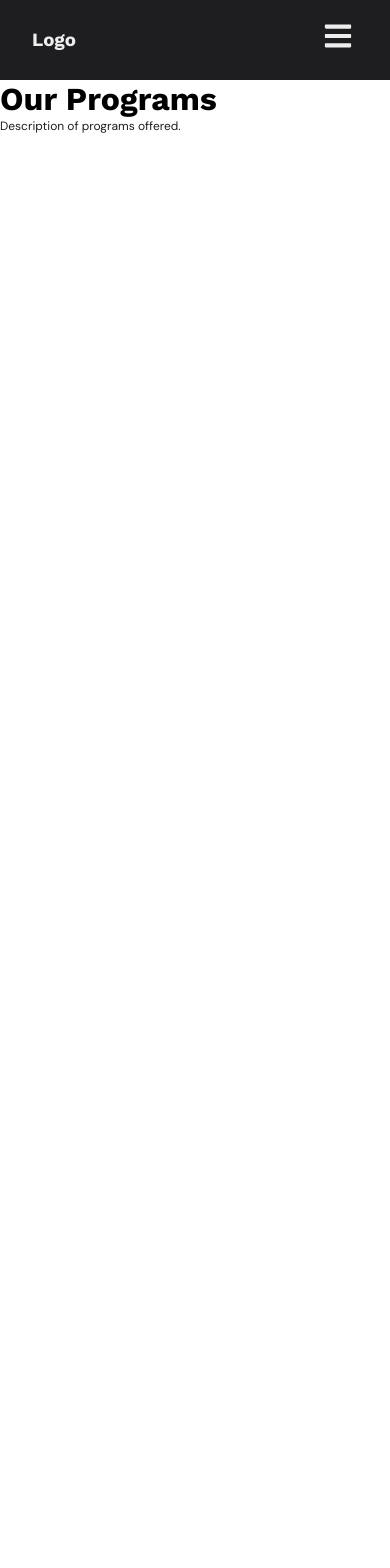
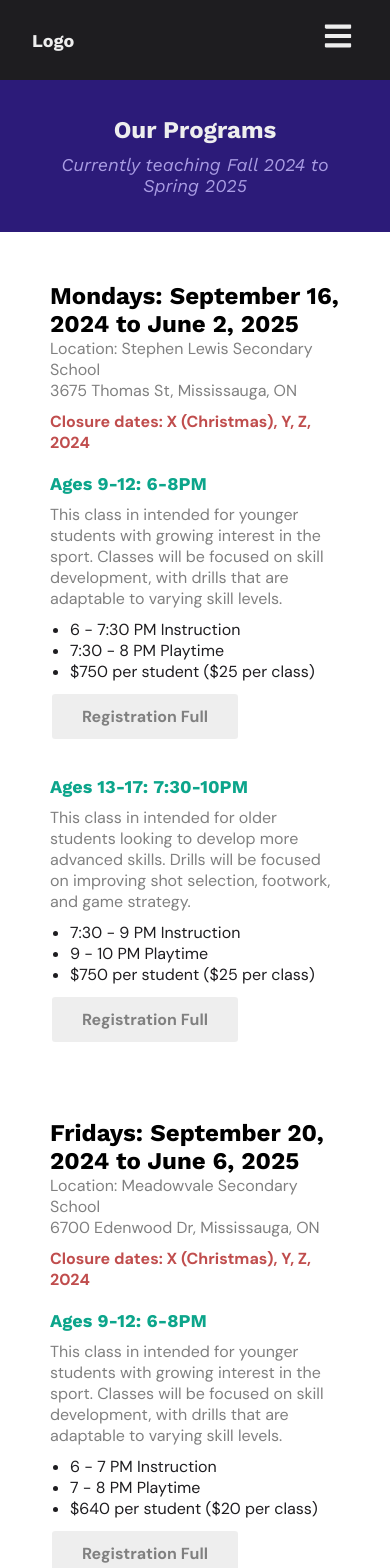
Before and after one commit to shuttlecodes/mai-junior-website, a React (Create React App) app: page /programs in a window 390 px wide. Shown: the top 1568 px of the page. Before the commit the page ends 844 px from the top, so only its background shows below. Built offline with nearby package versions, Linux system fonts and the light colour scheme.

Commit message:
programs page info, responsiveness, react navigation

```diff
--- a/src/components/HomePage.module.css
+++ b/src/components/HomePage.module.css
@@ -5,6 +5,7 @@
     display: grid;
     grid-template-columns: 1fr 1fr;
     align-items: center;
+    gap: 20px;
 }
 
 .headerContainer img{
@@ -27,30 +28,23 @@
 
 .aboutSection {
     display: grid;
-    grid-template-columns: 1fr 1fr 2fr;
+    grid-template-columns: 1fr 2fr;
     align-items: center;
     justify-content: space-between;
     padding: 50px;
     background-color: var(--text-light);
+    gap: 20px;
 }
 
-.imageContainer {
-    display: flex;
-    flex-direction: column;
-    flex-wrap: wrap;
-    gap: 10px;
-    flex-basis: 60%;
-}
-
-.imageContainer img {
-    width: 100%;
-    max-width: calc(100% - 10px);
+.aboutSection img {
+    width: calc(100% - 20px);
     height: auto;
+    max-height: 400px;
+    object-fit: cover;
 }
 
 .aboutText {
     flex-basis: 35%;
-    padding-left: 20px;
 }
 
 .aboutText h2 {
@@ -94,6 +88,7 @@
     padding: 0 50px;
     display: grid;
     grid-template-columns: 1fr 1fr;
+    gap: 20px;
 }
 
 .missionItem {
@@ -143,11 +138,13 @@
 }
 
 .programCard {
+    text-align: center;
     flex: 0 0 250px; /* Fixed width for each card */
     margin-right: 20px;
     margin-bottom: 20px;
     padding: 20px;
     background-color: #fff;
+    text-decoration: none;
     border-radius: 8px;
     box-shadow: 0 4px 6px rgba(0, 0, 0, 0.1);
     scroll-snap-align: start; /* Aligns each card to start on scroll */
@@ -206,3 +203,60 @@
     background-color: white;
     color: var(--secondary);
 }
+
+@media only screen and (max-width: 1024px){
+    .headerContainer {
+        grid-template-columns: 1fr;
+    }
+
+    .titleText {
+        font-size: 24px;
+    }
+
+    .subTitleText {
+        font-size: 18px;
+    }
+
+    .aboutSection {
+        grid-template-columns: 1fr;
+        padding: 30px;
+    }
+
+    .aboutSection img {
+        display: none;
+    }
+
+    .aboutText h2{
+        font-size: 24px;
+    }
+
+    .aboutText p{
+        font-size: 14px;
+    }
+
+    .missionSection h2{
+        font-size: 24px;
+    }
+
+    .missionItems {
+        grid-template-columns: 1fr;
+        padding: 0;
+    }
+
+    .missionItem p {
+        font-size: 14px;
+    }
+
+    .number {
+        font-size: 56px;
+    }
+
+    .programSection h2 {
+        font-size: 24px;
+    }
+
+    .contactSection h2 {
+        font-size: 24px;
+    }
+
+}
--- a/src/components/Navbar.js
+++ b/src/components/Navbar.js
@@ -2,6 +2,7 @@ import React from 'react';
 import {useRef} from "react";
 import {FaBars, FaTimes} from "react-icons/fa";
 import { useLocation } from 'react-router-dom';
+import { Link } from 'react-router-dom';
 import "../index.css"
 
 function Navbar() {
@@ -19,10 +20,10 @@ function Navbar() {
         <header>
             <h3>Logo</h3>
             <nav ref={navRef}>
-                <a href="/" className={isActive('/') ? 'active' : ''}>Home</a>
-                <a href="/programs" className={isActive('/programs') ? 'active' : ''}>Programs</a>
-                <a href="/about" className={isActive('/about') ? 'active' : ''}>About</a>
-                <a href="/contact" className={isActive('/contact') ? 'active' : ''}>Contact Us</a>
+                <Link to="/" className={isActive('/') ? 'active' : ''}>Home</Link>
+                <Link to="/programs" className={isActive('/programs') ? 'active' : ''}>Programs</Link>
+                <Link to="/about" className={isActive('/about') ? 'active' : ''}>About</Link>
+                <Link to="/contact" className={isActive('/contact') ? 'active' : ''}>Contact Us</Link>
                 <button className="nav-btn nav-close-btn" onClick={showNavbar}>
                     <FaTimes />
                 </button>
--- a/src/components/ProgramsPage.js
+++ b/src/components/ProgramsPage.js
@@ -1,31 +1,78 @@
 import React from 'react';
+import styles from './ProgramsPage.module.css';
 
 function ProgramsPage() {
   return (
     <div>
-      <h1>Our Programs</h1>
-      <p>Description of programs offered.</p>
+      <div className={styles.headerContainer}>
+          <h1 className={styles.titleText}>Our Programs</h1>
+          <h1 className={styles.subTitleText}>Currently teaching Fall 2024 to Spring 2025</h1>
+      </div>
+      <div className={styles.programDetails}>
+        <div>
+          <h2>Mondays: September 16, 2024 to June 2, 2025</h2>
+          <p>Location: Stephen Lewis Secondary School <br/>3675 Thomas St, Mississauga, ON</p>
+          <p className={styles.cancellations}>Closure dates: X (Christmas), Y, Z, 2024</p>
+
+          <div className={styles.programOptions}>
+            <div>
+              <h3>Ages 9-12: 6-8PM</h3>
+              <p>This class in intended for younger students with growing interest in the sport. Classes will be focused on skill development, with drills that are adaptable to varying skill levels.</p>
+              <ul>
+                <li>6 - 7:30 PM Instruction</li>
+                <li>7:30 - 8 PM Playtime</li>
+                <li>$750 per student ($25 per class)</li>
+              </ul>
+              <button className={styles.registerButton}>Registration Full</button>
+            </div>
+
+            <div>
+              <h3>Ages 13-17: 7:30-10PM</h3>
+              <p>This class in intended for older students looking to develop more advanced skills. Drills will be focused on improving shot selection, footwork, and game strategy.</p>
+              <ul>
+                <li>7:30 - 9 PM Instruction</li>
+                <li>9 - 10 PM Playtime</li>
+                <li>$750 per student ($25 per class)</li>
+              </ul>
+              <button className={styles.registerButton}>Registration Full</button>
+            </div>
+          </div>
+        </div>
+      </div>
+
+
+      <div className={styles.programDetails}>
+        <div>
+          <h2>Fridays: September 20, 2024 to June 6, 2025</h2>
+          <p>Location: Meadowvale Secondary School <br/>6700 Edenwood Dr, Mississauga, ON</p>
+          <p className={styles.cancellations}>Closure dates: X (Christmas), Y, Z, 2024</p>
+
+          <div className={styles.programOptions}>
+            <div>
+              <h3>Ages 9-12: 6-8PM</h3>
+              <p>This class in intended for younger students with growing interest in the sport. Classes will be focused on skill development, with drills that are adaptable to varying skill levels.</p>
+              <ul>
+                <li>6 - 7 PM Instruction</li>
+                <li>7 - 8 PM Playtime</li>
+                <li>$640 per student ($20 per class)</li>
+              </ul>
+              <button className={styles.registerButton}>Registration Full</button>
+            </div>
+
+            <div>
+              <h3>Ages 13-17: 6-8PM</h3>
+              <p>This class in intended for older students looking to develop more advanced skills. Drills will be focused on improving shot selection, footwork, and game strategy.</p>
+              <ul>
+                <li>6 - 7 PM Playtime</li>
+                <li>7 - 8 PM Instruction</li>
+                <li>$640 per student ($20 per class)</li>
+              </ul>
+              <button className={styles.registerButton}>Registration Full</button>
+            </div>
+          </div>
+        </div>
+      </div>
       {/* Add interactive calendar here */}
-      {/*
-        MONDAYS Sep 16 to June 2, Stephen Lewis
-          Mondays age 9-12
-            6-7:30PM Instruction
-            7:30-8PM Free playtime
-
-          Mondays age 13-17
-            7:30-9PM Instruction
-            9-10PM Free playtime
-
-        FRIDAYS Sep 20 to June 6, Meadowvale
-          Fridays age 9-12
-            6-7PM Instruction
-            7-8PM Free playtime
-
-          Fridays age 13-17
-            6-7 Free playtime
-            7-8PM Instruction
-
-      */}
     </div>
   );
 }
--- /dev/null
+++ b/src/components/ProgramsPage.module.css
@@ -0,0 +1,88 @@
+.headerContainer {
+    background-color: var(--primary);
+    padding: 36px;
+    text-align: center;
+    align-items: center;
+}
+
+.headerContainer img{
+    max-width: 100%;
+}
+
+.subTitleText {
+    font-size: 20px;
+    color: var(--primary-light);
+    font-style: italic;
+    margin-top: 10px;
+    font-weight: 400;
+}
+
+.titleText {
+    font-size: 36px;
+    color: var(--text-light);
+    font-weight: 700;
+}
+
+.programDetails {
+    padding: 50px 50px 25px 50px;
+}
+
+.programDetails h2 {
+    font-size: 24px;
+}
+
+.programDetails h3 {
+    color: var(--secondary);
+    margin: 10px 0;
+}
+
+.programDetails p{
+    margin-bottom: 10px;
+    font-size: 16px;
+}
+
+.programDetails .cancellations {
+    color: var(--alert);
+    font-weight: 700;
+}
+
+.programDetails ul{
+    margin-bottom: 10px;
+}
+
+.programDetails li {
+    font-size: 16px;
+    color: var(--base);
+    margin-left: 20px;
+}
+
+.programDetails .registerButton {
+    display: inline-block;
+    padding: 12px 30px;
+    border: 2px solid white;
+    border-radius: 5px;
+    font-size: 16px;
+    font-weight: 700;
+    color: var(--text);
+    background-color: var(--text-light);
+}
+
+.programOptions {
+    display: grid;
+    grid-template-columns: 1fr 1fr;
+    gap: 25px;
+}
+
+
+@media only screen and (max-width: 1024px){
+    .titleText {
+        font-size: 24px;
+    }
+
+    .subTitleText {
+        font-size: 18px;
+    }
+    .programOptions {
+        grid-template-columns: 1fr;
+    }
+}
--- a/src/index.css
+++ b/src/index.css
@@ -6,6 +6,7 @@
   --secondary: rgb(12, 165, 139);
   --text: #808080;
   --text-light: #eee;
+  --alert: #c04d4d;
 }
 
 *{
@@ -29,9 +30,19 @@ h1, h2, h3 {
   font-family: 'Work Sans', sans-serif;
 }
 
+h2 {
+  font-size: 30px;
+  font-weight: 700;
+}
+
+h3 {
+  font-size: 18px;
+  font-weight: 700;
+}
+
 p {
-  font-size: 12px;
-  color: var(--base);
+  font-size: 14px;
+  color: var(--text);
 }
 
 nav a{
@@ -66,6 +77,14 @@ header .nav-btn {
 }
 
 @media only screen and (max-width: 1024px){
+  h2 {
+    font-size: 24px;
+  }
+
+  h3 {
+    font-size: 18px;
+  }
+
   header .nav-btn {
     visibility: visible;
     opacity: 1;
```
Also changed, not shown: src/components/HomePage.js (+17 -24 lines).
